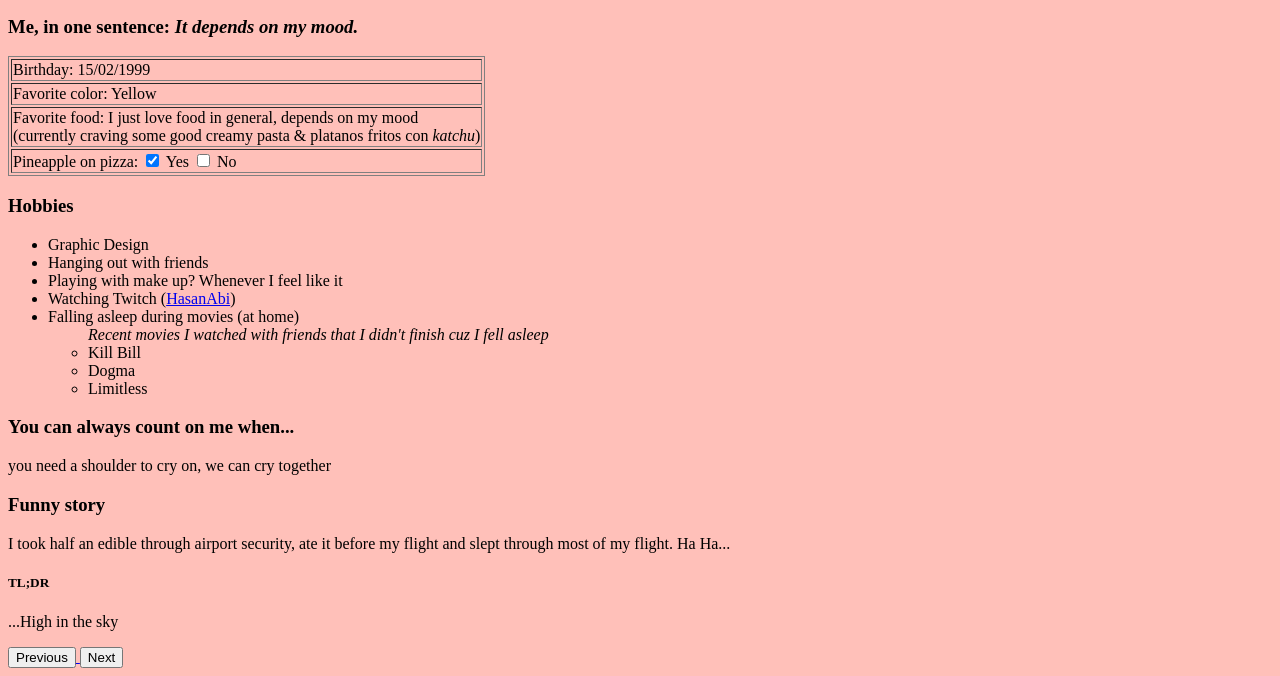
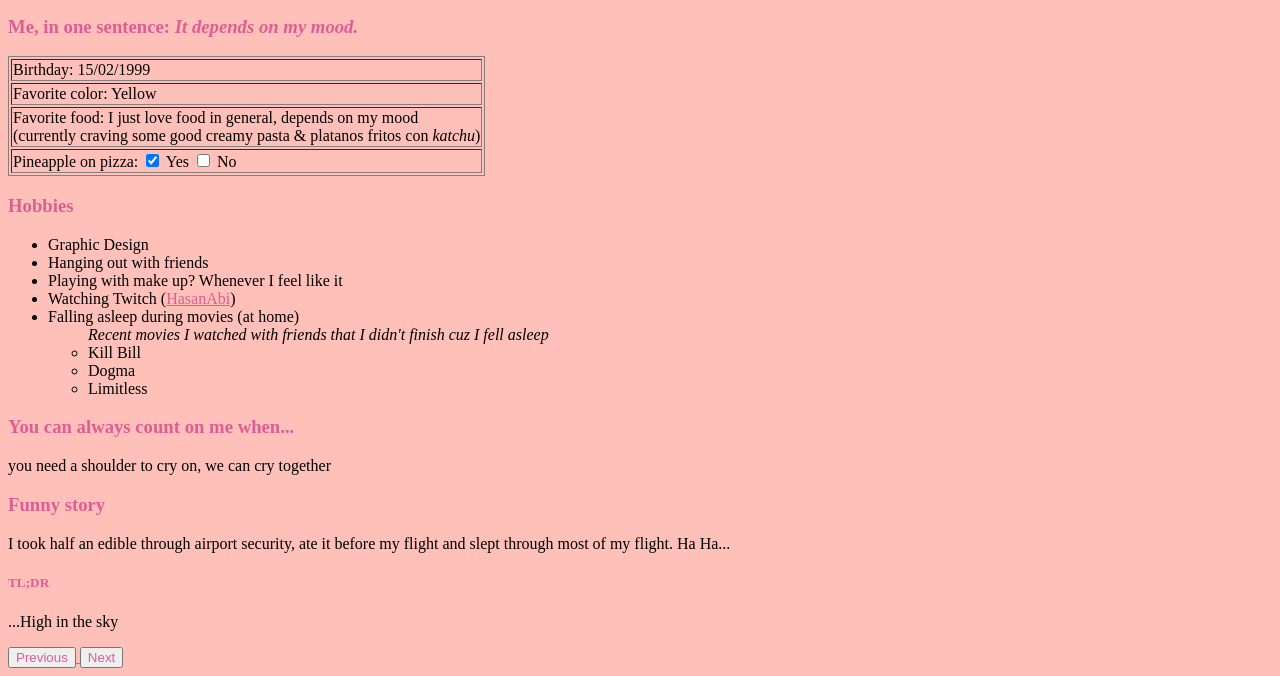
Before and after one commit to celielab/C-line, a plain HTML site: page index.html in a window 1280 px wide. Shown: the part 355-1031 px from the top of the page. Drawn offline with Linux system fonts and the light colour scheme.

Commit message:
Add files via upload

```diff
--- a/style.css
+++ b/style.css
@@ -37,3 +37,12 @@ table{border-style: solid;
 align-items: center;}
 
 .quote{text-align: center;}
+
+a{
+    color:#dd5e95
+}
+
+button{color: #dd5e95;}
+
+h3{color: #dd5e95;}
+h5{color: #dd5e95;}
```
